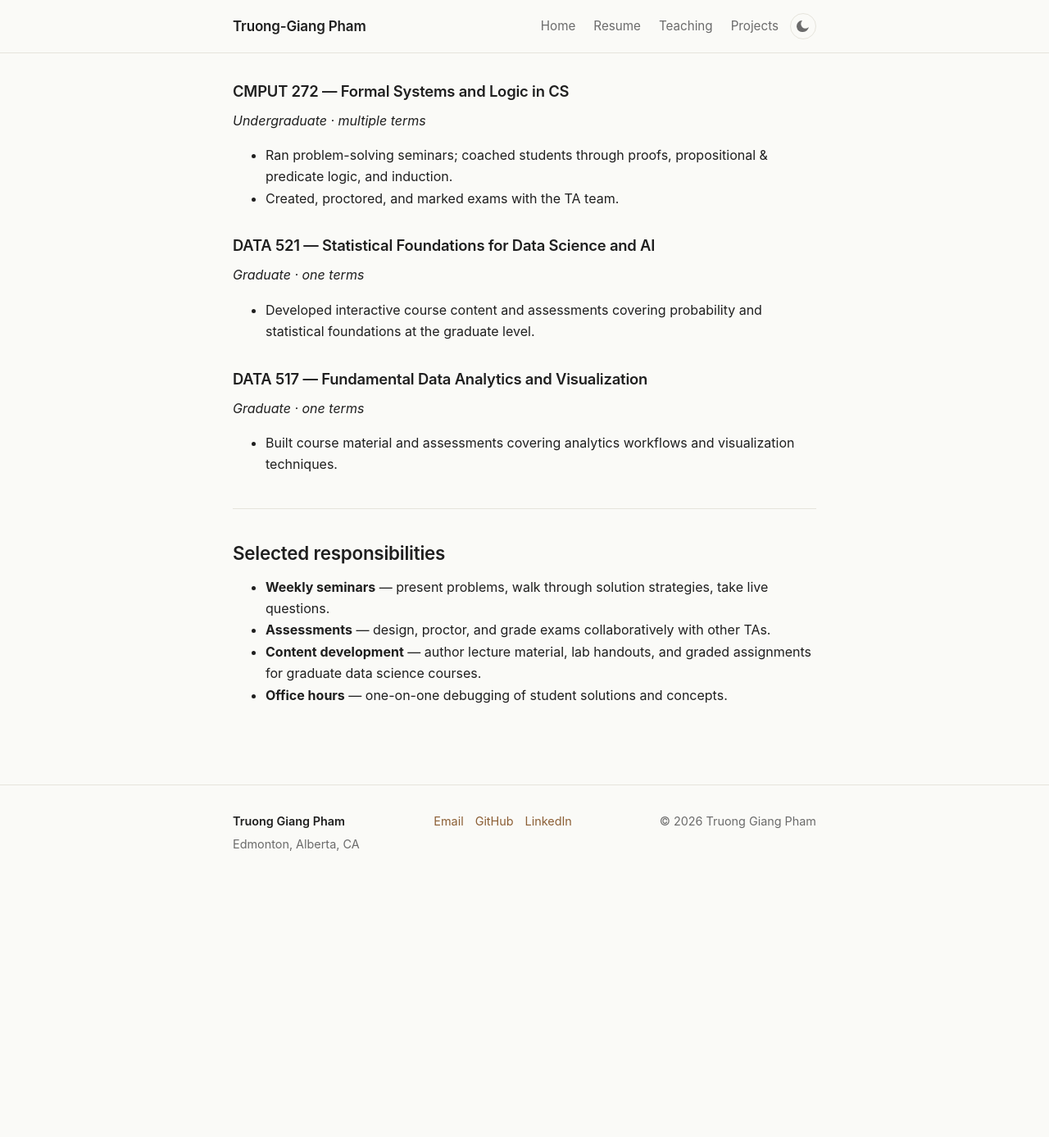
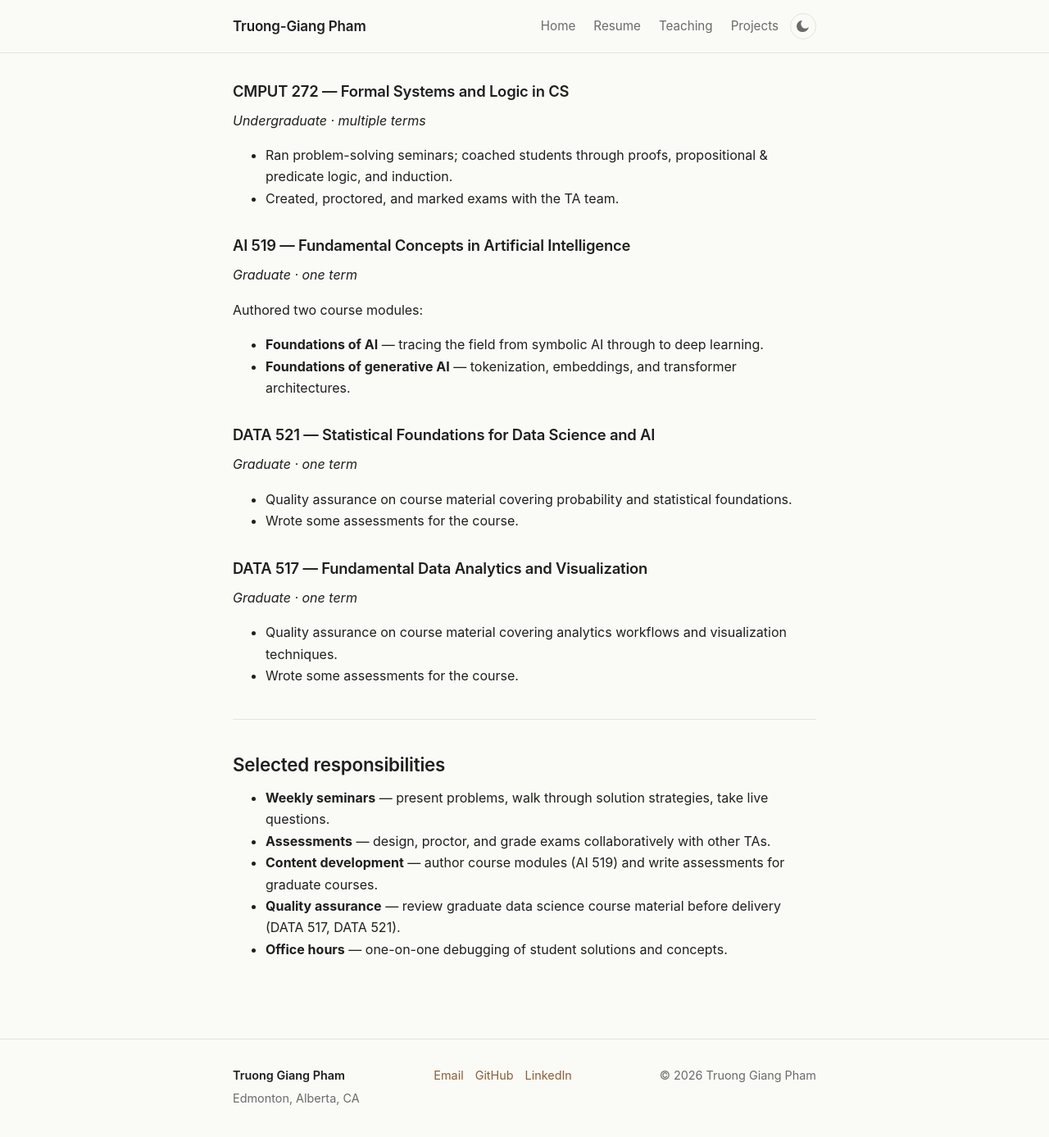
Before and after one commit to TruongGiangPham-1/TruongGiangPham-1.github.io, a Jekyll site: the page built from docs/teaching.md, in a window 1280 px wide and 1400 px high, scrolled down 1591 px. Shown: the top 1387 px of the window at 82% size. Built offline with Jekyll 4.4.1, drawn with Linux system fonts in a browser that asks for light colours; before the commit the page ends 2680 px from its top, so only the background shows below that.

Commit message:
teaching: updated stuff about AI 519

```diff
--- a/docs/teaching.md
+++ b/docs/teaching.md
@@ -46,15 +46,25 @@ I've also supervised undergraduate students with their research, including stude
 - Ran problem-solving seminars; coached students through proofs, propositional & predicate logic, and induction.
 - Created, proctored, and marked exams with the TA team.
 
+### AI 519 — Fundamental Concepts in Artificial Intelligence
+*Graduate &middot; one term*
+
+Authored two course modules:
+
+- **Foundations of AI** — tracing the field from symbolic AI through to deep learning.
+- **Foundations of generative AI** — tokenization, embeddings, and transformer architectures.
+
 ### DATA 521 — Statistical Foundations for Data Science and AI
-*Graduate &middot; one terms*
+*Graduate &middot; one term*
 
-- Developed interactive course content and assessments covering probability and statistical foundations at the graduate level.
+- Quality assurance on course material covering probability and statistical foundations.
+- Wrote some assessments for the course.
 
 ### DATA 517 — Fundamental Data Analytics and Visualization
-*Graduate &middot; one terms*
+*Graduate &middot; one term*
 
-- Built course material and assessments covering analytics workflows and visualization techniques.
+- Quality assurance on course material covering analytics workflows and visualization techniques.
+- Wrote some assessments for the course.
 
 ---
 
@@ -62,5 +72,6 @@ I've also supervised undergraduate students with their research, including stude
 
 - **Weekly seminars** — present problems, walk through solution strategies, take live questions.
 - **Assessments** — design, proctor, and grade exams collaboratively with other TAs.
-- **Content development** — author lecture material, lab handouts, and graded assignments for graduate data science courses.
+- **Content development** — author course modules (AI 519) and write assessments for graduate courses.
+- **Quality assurance** — review graduate data science course material before delivery (DATA 517, DATA 521).
 - **Office hours** — one-on-one debugging of student solutions and concepts.
```
